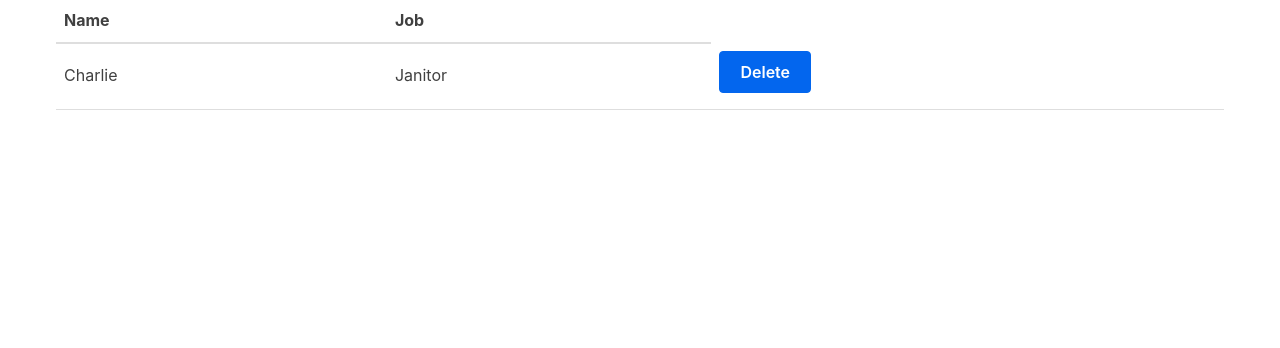
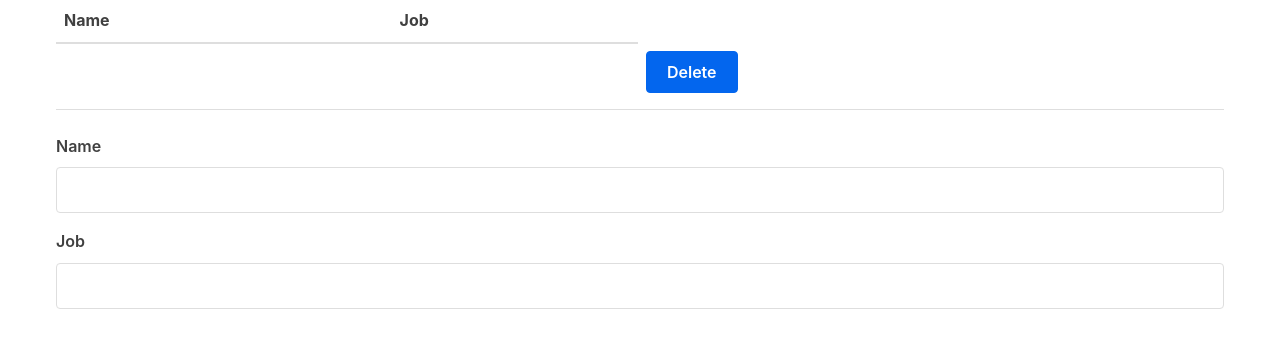
Before and after one commit to danielbrathwaite/csc-307-app, a React (Vite) app in the folder packages/react-frontend/: page / in a window 1280 px wide. Shown: the top 348 px of the page. Built offline with nearby package versions, Linux system fonts and the light colour scheme.

Commit message:
Added input form

```diff
--- /dev/null
+++ b/packages/react-frontend/src/Form.jsx
@@ -0,0 +1,39 @@
+import React, { useState } from "react";
+
+function Form() {
+    const [person, setPerson] = useState({
+        name: "",
+        job: ""
+    });
+
+    function handleChange(event) {
+        const { name, value } = event.target;
+        if (name === "job")
+            setPerson({ name: person["name"], job: value });
+        else setPerson({ name: value, job: person["job"] });
+    }
+
+    return (
+        <form>
+            <label htmlFor="name">Name</label>
+            <input
+                type="text"
+                name="name"
+                id="name"
+                value={person.name}
+                onChange={handleChange}
+            />
+            <label htmlFor="job">Job</label>
+            <input
+                type="text"
+                name="job"
+                id="job"
+                value={person.job}
+                onChange={handleChange}
+            />
+        </form>
+    );
+}
+
+
+export default Form;
--- a/packages/react-frontend/src/MyApp.jsx
+++ b/packages/react-frontend/src/MyApp.jsx
@@ -1,13 +1,9 @@
 import React, { useState } from "react";
 import Table from "./Table";
+import Form from "./Form";
 
 function MyApp() {
-  const [characters, setCharacters] = useState([
-    {
-      name: "Charlie",
-      job: "Janitor"
-    } // the rest of the data
-  ]);
+  const [characters, setCharacters] = useState([{}]);
 
   function removeOneCharacter(index) {
     const updated = characters.filter((character, i) => {
@@ -22,6 +18,7 @@
         characterData={characters}
         removeCharacter={removeOneCharacter}
         />
+        <Form />
     </div>
   );
 }
```
